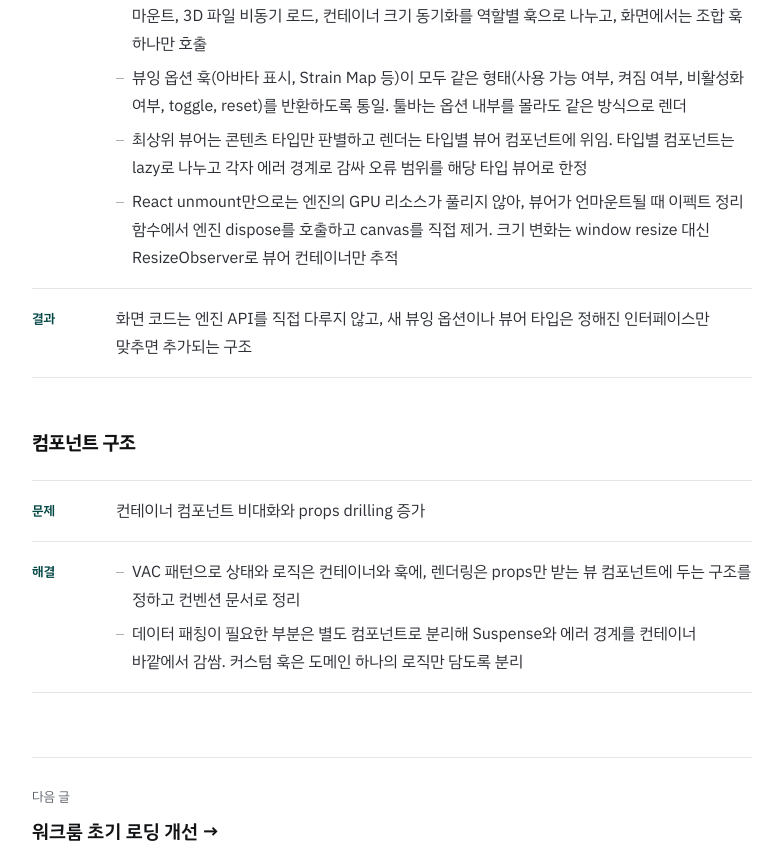
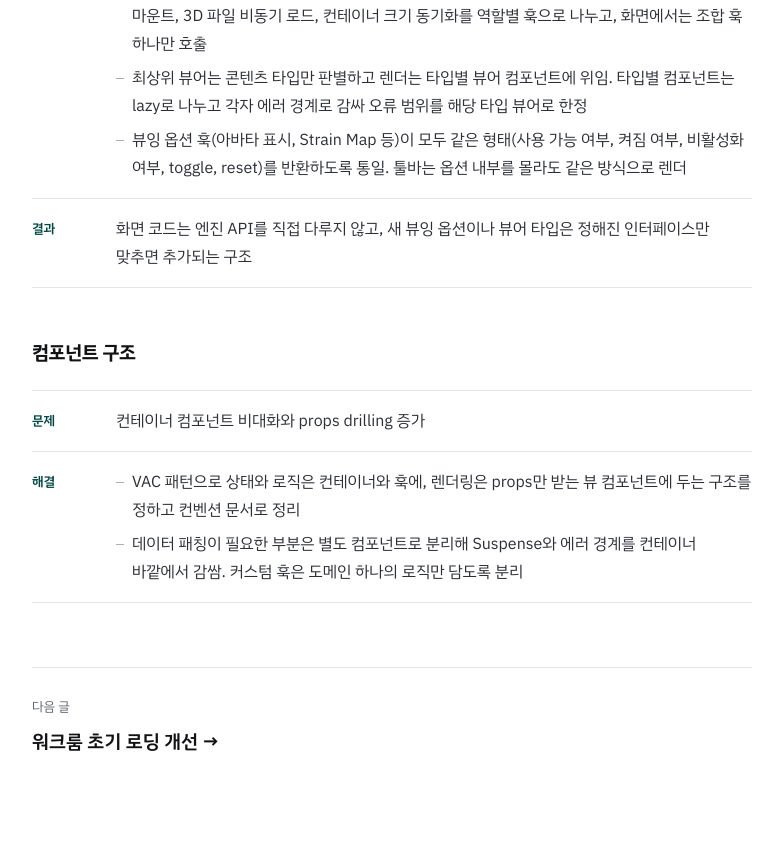
Before and after one commit to JoyNaraShin/joyshin-fe, a React (Vite) app: page /work/renewal in a window 1280 px wide. Shown: the part 2260-3121 px from the top of the page, without its empty margins (248-1031 px from the left). Built offline with nearby package versions, Linux system fonts and the light colour scheme.

Commit message:
1차 리뉴얼 뷰어 해결 순서를 문제 순서에 맞추고 리소스 정리 문장 제거
Co-Authored-By: Claude Opus 5.5 <noreply@anthropic.com>
Claude-Session: https://claude.ai/code/session_01Wrmgii3G1haiAvvBXUgYHP

```diff
--- a/src/features/portfolio/cases/StateCase.tsx
+++ b/src/features/portfolio/cases/StateCase.tsx
@@ -101,18 +101,13 @@ export function StateCase() {
               화면에서는 조합 훅 하나만 호출
             </li>
             <li>
-              뷰잉 옵션 훅(아바타 표시, Strain Map 등)이 모두 같은 형태(사용 가능 여부, 켜짐 여부,
-              비활성화 여부, toggle, reset)를 반환하도록 통일. 툴바는 옵션 내부를 몰라도 같은
-              방식으로 렌더
-            </li>
-            <li>
               최상위 뷰어는 콘텐츠 타입만 판별하고 렌더는 타입별 뷰어 컴포넌트에 위임. 타입별
               컴포넌트는 lazy로 나누고 각자 에러 경계로 감싸 오류 범위를 해당 타입 뷰어로 한정
             </li>
             <li>
-              React unmount만으로는 엔진의 GPU 리소스가 풀리지 않아, 뷰어가 언마운트될 때 이펙트
-              정리 함수에서 엔진 dispose를 호출하고 canvas를 직접 제거. 크기 변화는 window resize
-              대신 ResizeObserver로 뷰어 컨테이너만 추적
+              뷰잉 옵션 훅(아바타 표시, Strain Map 등)이 모두 같은 형태(사용 가능 여부, 켜짐 여부,
+              비활성화 여부, toggle, reset)를 반환하도록 통일. 툴바는 옵션 내부를 몰라도 같은
+              방식으로 렌더
             </li>
           </ul>
         </Step>
```
